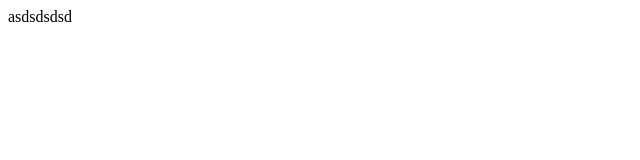
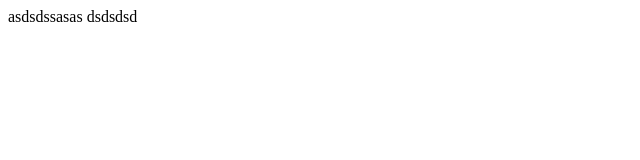
Before and after one commit to gmeirone/mi-primer-proyecto-con-git, a plain HTML site: page index.html in a window 1280 px wide. Shown: the full height of the page, 0-640 px from the left. Drawn offline with Linux system fonts and the light colour scheme.

Commit message:
hice una modificacion

```diff
--- a/index.html
+++ b/index.html
@@ -9,5 +9,5 @@
 <body>
 
 </body>
-asdsdsdsd
+asdsdssasas dsdsdsd
 </html>
```
